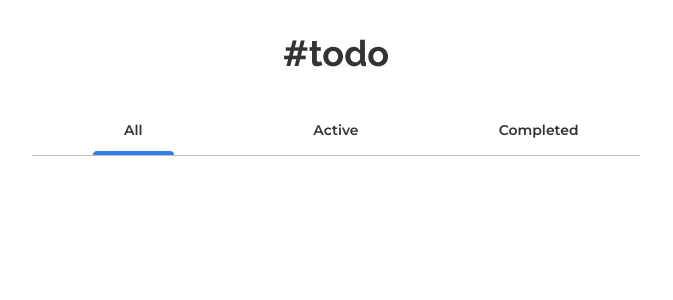
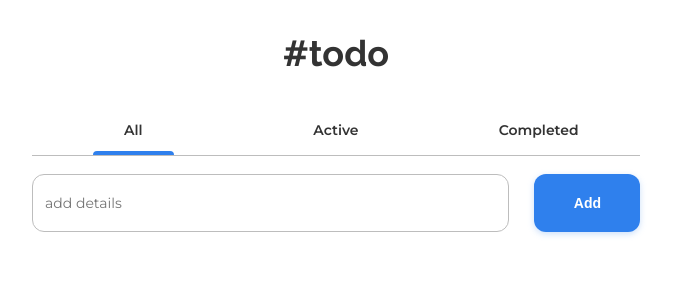
Before and after one commit to DoIfeanyichukwu/todo-app, a React (Vite) app: page / in a window 1280 px wide. Shown: the top 300 px of the page, without its empty margins (304-977 px from the left). Built offline with nearby package versions, Linux system fonts and the light colour scheme.

Commit message:
done with the add_task_component for now

```diff
--- a/src/App.jsx
+++ b/src/App.jsx
@@ -1,6 +1,7 @@
 // import logo from './logo.svg'
 import styled from 'styled-components'
 import TabSection from './Components/TabSection'
+import AddTask from './Components/AddTask'
 
 const H1 = styled.h1`
   font-weight: 700;
@@ -23,6 +24,7 @@ function App(props) {
       </header>
       <main className="main">
         <TabSection />
+        <AddTask />
       </main>
     </div>
   )
--- a/src/Components/AddTask.jsx
+++ b/src/Components/AddTask.jsx
@@ -5,18 +5,37 @@ const Button = styled.button`
     display: block;
     color: #fff;
     font-weight: 600;
+    font-size: 14px;
+    padding-inline: 40px 39px;
+    padding-block: 20px;
+    line-height: 17px;
+    background-color: #2f80ed;
+    border-radius: 12px;
+    box-shadow: 0px 2px 6px rgba(127, 177, 243, 0.4);
+    border: none;
 `
 
 const Input = styled.input`
-
+    inline-size: 100%;
+    max-inline-size: 100%;
+    display: block;
+    color: #828282;
+    font-family: "Montserrat", sans-serif;
+    font-weight: 400;
+    padding-inline: 12px;
+    padding-block: 20px 19px;
+    font-size: 14px;
+    line-height: 17px;
+    border-radius: 12px;
+    border: 1px solid #bdbdbd;
 `
 
-const AddTask = () => {
+const AddTask = (props) => {
   return (
     <section className="add_task">
         <div className="add_task_input">
             <label htmlFor="main_input" className='hidden'>add details</label>
-             <Input type="text" id='main_input' placeholder='add details' />
+            <Input type="text" id='main_input' placeholder='add details' />
         </div>
         <Button>Add</Button>
     </section>
--- a/src/index.css
+++ b/src/index.css
@@ -6,6 +6,18 @@
   box-sizing: border-box;
   padding: 0;
   margin: 0;
+}
+
+.hidden {
+  border: 0;
+  clip: rect(1px 1px 1px 1px); /* IE6, IE7 */
+  clip: rect(1px, 1px, 1px, 1px);
+  height: 1px;
+  margin: -1px;
+  overflow: hidden;
+  padding: 0;
+  position: absolute;
+  width: 1px;
 }
 
 .app {
@@ -62,3 +74,12 @@
   border-radius: 4px 4px 0 0;
   transition: .3s;
 }
+
+
+.add_task {
+  display: flex;
+  gap: 25px;
+}
+.add_task_input {
+  flex: 2;
+}
```
